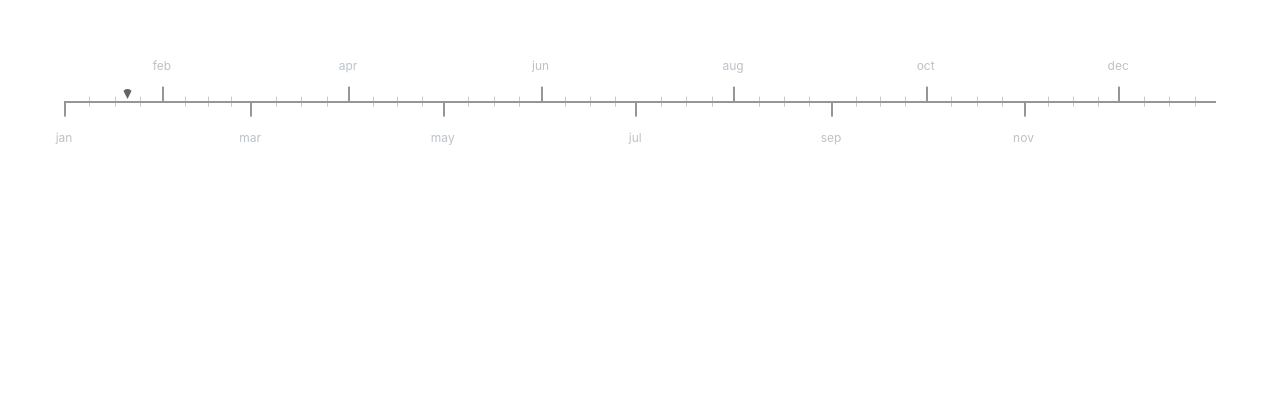
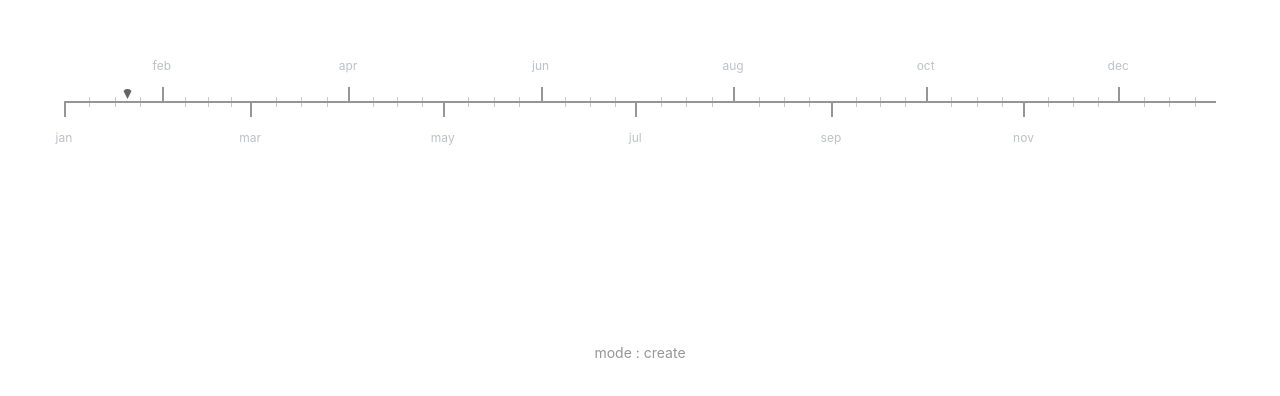
Before and after one commit to justPeterLee/Timeline, a React (Vite) app in the folder client/: page / in a window 1280 px wide. Shown: the part 298-694 px from the top of the page. Built offline with nearby package versions, Linux system fonts and the light colour scheme.

Commit message:
add extention container for month line

```diff
--- a/client/src/App.css
+++ b/client/src/App.css
@@ -4,3 +4,29 @@
   padding: 2rem;
   text-align: center;
 }
+
+.linkButton {
+  display: flex;
+  flex-direction: column;
+  gap: 0.2rem;
+  justify-content: center;
+  align-items: center;
+
+  position: absolute;
+  top: 80%;
+  left: 50%;
+
+  transform: translateX(-50%);
+}
+.Link {
+  color: rgb(150, 150, 150);
+  font-size: 14px;
+  font-weight: 400;
+
+  transition: color 0.2s;
+}
+
+.Link:hover {
+  /* background-color: rgb(180, 180, 180); */
+  color: rgb(200, 200, 200);
+}
--- a/client/src/App.tsx
+++ b/client/src/App.tsx
@@ -1,11 +1,23 @@
+import { Link, useParams } from "react-router-dom";
 import "./App.css";
-
 import Timeline from "./components/timeline/Timeline";
 
 function App() {
+  const { month } = useParams();
+
   return (
     <>
       <Timeline />
+      <div className="linkButton">
+        <Link to={"/"} className="viewAllLink Link">
+          mode : create
+        </Link>
+        {month && (
+          <Link to={"/"} className="viewAllLink Link">
+            view all
+          </Link>
+        )}
+      </div>
     </>
   );
 }
--- a/client/src/components/timeline/Timeline.module.css
+++ b/client/src/components/timeline/Timeline.module.css
@@ -6,7 +6,8 @@
   transform: translate(-50%, -50%);
   position: absolute;
   display: flex;
-
+  align-items: center;
+  justify-content: center;
   transition: width 0.2s ease-in;
 }
 
--- a/client/src/components/timeline/Timeline.tsx
+++ b/client/src/components/timeline/Timeline.tsx
@@ -27,9 +27,13 @@ const monthDate: MonthDate = {
   11: { month: "dec", day: 31, weeks: Math.floor(31 / 7) },
 };
 
+import { Link, useParams } from "react-router-dom";
+
 export default function Timeline() {
+  const { month } = useParams();
+
+  console.log(month);
   return (
-    <>
     <div className={styles.container}>
       <TimelineSVG />
       <TodayTracker />
@@ -44,7 +48,6 @@ export default function Timeline() {
         );
       })}
     </div>
-    </>
   );
 }
 
--- a/client/src/components/timeline/TimelineMonth/TimelineMonth.module.css
+++ b/client/src/components/timeline/TimelineMonth/TimelineMonth.module.css
@@ -1,20 +1,29 @@
+.extentionContainer {
+  padding-top: 30px;
+  padding-bottom: 30px;
+  height: 0px;
+}
+
+.extentionContainer:hover .container {
+  background-color: rgb(220, 220, 220, 0.3);
+  cursor: pointer;
+}
+.extentionContainer:hover .monthAbr p {
+  opacity: 80%;
+}
+
+.extentionContainer:hover {
+  cursor: pointer;
+}
 .container {
   background-color: transparent;
   height: 30px;
 
-  transform: translateY(-48%);
+  transform: translateY(-50%);
   transition: background-color 0.2s ease;
-
   position: relative;
 }
-.container:hover {
-  background-color: rgb(220, 220, 220, 0.3);
-  cursor: pointer;
-}
 
-.container:hover .monthAbr p {
-  opacity: 80%;
-}
 .month {
   height: 100%;
   display: flex;
@@ -24,7 +33,7 @@
 }
 
 .monthLine {
-  height: 15px;
+  height: 50%;
   width: 2px;
   background-color: rgb(150, 150, 150);
 
@@ -40,6 +49,7 @@
   height: 30px;
   display: flex;
   /* width: 20px; */
+  /* transform: translateX(-500%); */
 }
 .monthAbrContainer p {
   margin: 0;
@@ -48,10 +58,14 @@
   transition: opacity 0.3s;
   user-select: none;
 }
+
 .weekLineContainer {
   display: flex;
+  align-items: center;
+  gap: 25%;
+
   width: 100%;
-  gap: 25%;
+  height: 100%;
 
   position: absolute;
 }
@@ -59,5 +73,5 @@
   height: 10px;
   width: 1px;
   background-color: rgb(200, 200, 200);
-  transform: translateY(100%);
+  /* transform: translateY(100%); */
 }
--- a/client/src/components/timeline/TimelineMonth/TimelineMonth.tsx
+++ b/client/src/components/timeline/TimelineMonth/TimelineMonth.tsx
@@ -12,19 +12,25 @@ export default function TimelineMonth({
 
   return (
     <div
-      className={styles.container}
+      className={styles.extentionContainer}
       style={{ width: `${monthData.day * 0.274}%` }}
       onClick={() => {
         navigate(`/${index + 1}`);
       }}
     >
+      <div className={styles.container}>
+        <div
+          className={styles.month}
+          style={{ justifyContent: index % 2 <= 0 ? "flex-end" : "flex-start" }}
+        >
+          <div className={styles.monthLine}>
             <span className={styles.monthAbr}>
               <div
                 className={styles.monthAbrContainer}
                 style={{
                   transform:
                     index % 2 === 0
-                ? "translate(-50%, 100%)"
+                      ? "translate(-50%, 50%)"
                       : "translate(-50%, -100%)",
                   alignItems: index % 2 === 0 ? "flex-end" : "flex-start",
                 }}
@@ -34,12 +40,7 @@ export default function TimelineMonth({
                 <p>{monthData.month}</p>
               </div>
             </span>
-
-      <div
-        className={styles.month}
-        style={{ justifyContent: index % 2 <= 0 ? "flex-end" : "flex-start" }}
-      >
-        <div className={styles.monthLine}></div>
+          </div>
         </div>
 
         <div className={styles.weekLineContainer}>
@@ -57,5 +58,6 @@ export default function TimelineMonth({
           })}
         </div>
       </div>
+    </div>
   );
 }
--- a/client/src/main.tsx
+++ b/client/src/main.tsx
@@ -12,6 +12,7 @@ const router = createBrowserRouter([
     children: [
       {
         path: "/:month",
+        element: <App />,
       },
     ],
   },
```
Lines whose indentation alone changed are shown as unchanged.
